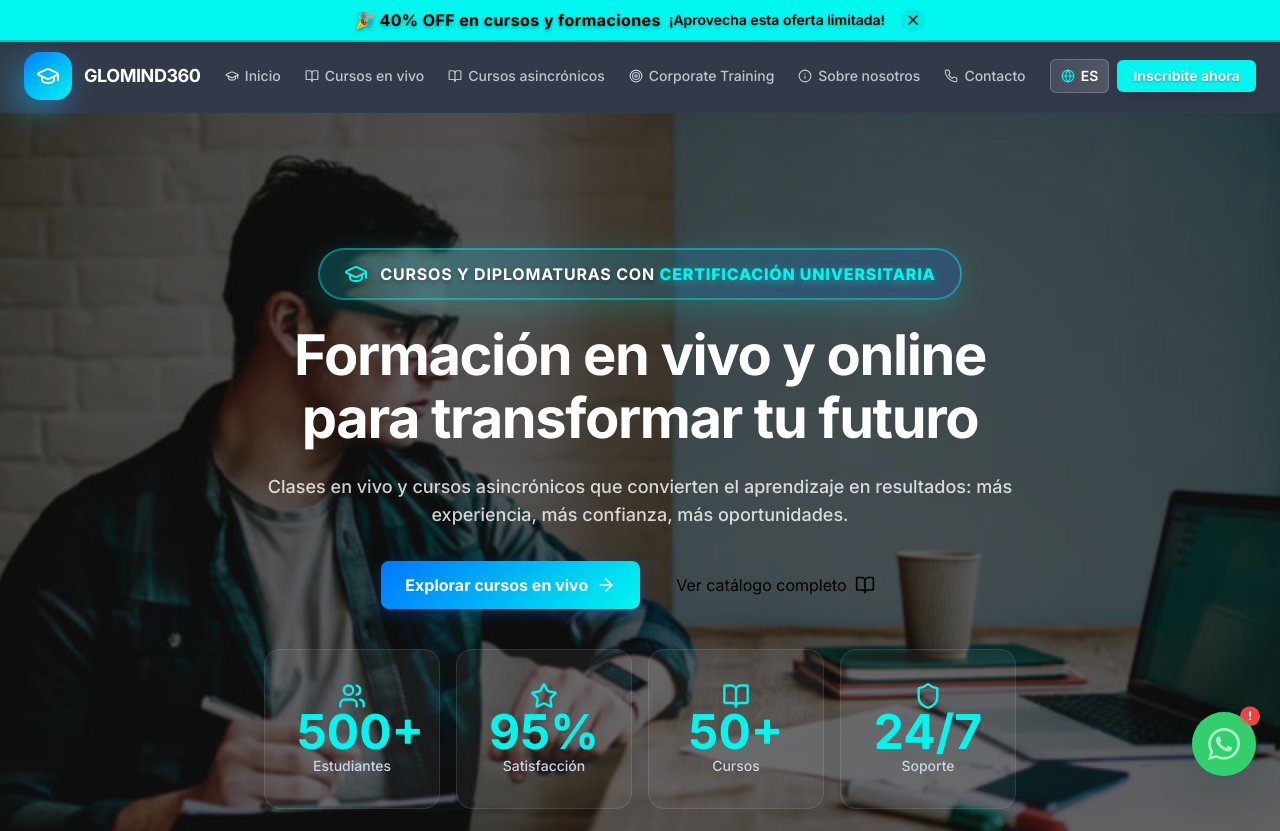
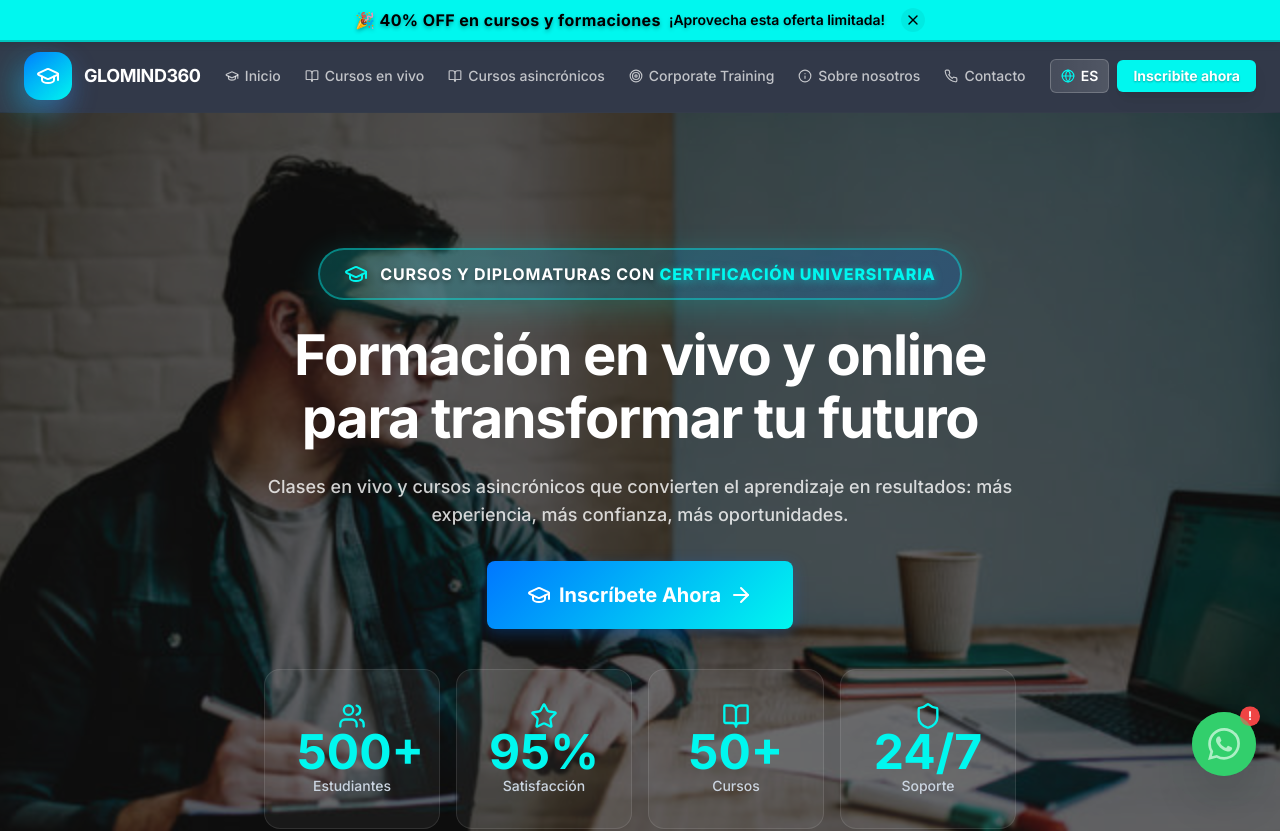
Before and after one commit to luismunozse/pao-academy, a Next.js app: page / in a window 1280 px wide. Shown: the top 831 px of the page. Built offline with nearby package versions, Linux system fonts and the light colour scheme.

Commit message:
hero fix

```diff
--- a/components/Hero.tsx
+++ b/components/Hero.tsx
@@ -90,7 +90,7 @@ export default function Hero({
             </m.p>
           </LazyMotion>
 
-          {/* CTAs (apiladas en XS) */}
+          {/* CTA Principal - Inscríbete Ahora */}
           <LazyMotion features={domAnimation} strict>
             <m.div
               initial={reducedMotion ? false : { opacity:0, y:24 }}
@@ -98,16 +98,13 @@ export default function Hero({
               transition={{ delay:.45, duration:.5 }}
               className="hero-ctas mb-8 sm:mb-10 px-2"
             >
-              <button className="btn-academic-primary px-5 sm:px-6 py-3 flex items-center justify-center gap-2 group" onClick={cta}>
-                {t('knowMore')}
-                <ArrowRight className="size-5 group-hover:translate-x-1 transition-transform"/>
-              </button>
               <button
-                className="btn-academic-secondary px-5 sm:px-6 py-3 flex items-center justify-center gap-2 group"
-                onClick={() => document.querySelector('#catalogo')?.scrollIntoView({behavior:'smooth'})}
+                className="btn-academic-primary px-8 sm:px-10 py-4 sm:py-5 flex items-center justify-center gap-3 group text-lg sm:text-xl font-bold rounded-2xl shadow-2xl hover:shadow-3xl transform hover:scale-105 transition-all duration-300"
+                onClick={cta}
               >
-                {t('viewCatalog')}
-                <BookOpen className="size-5 group-hover:scale-110 transition-transform"/>
+                <GraduationCap className="size-6 group-hover:scale-110 transition-transform"/>
+                Inscríbete Ahora
+                <ArrowRight className="size-6 group-hover:translate-x-1 transition-transform"/>
               </button>
             </m.div>
           </LazyMotion>
```
